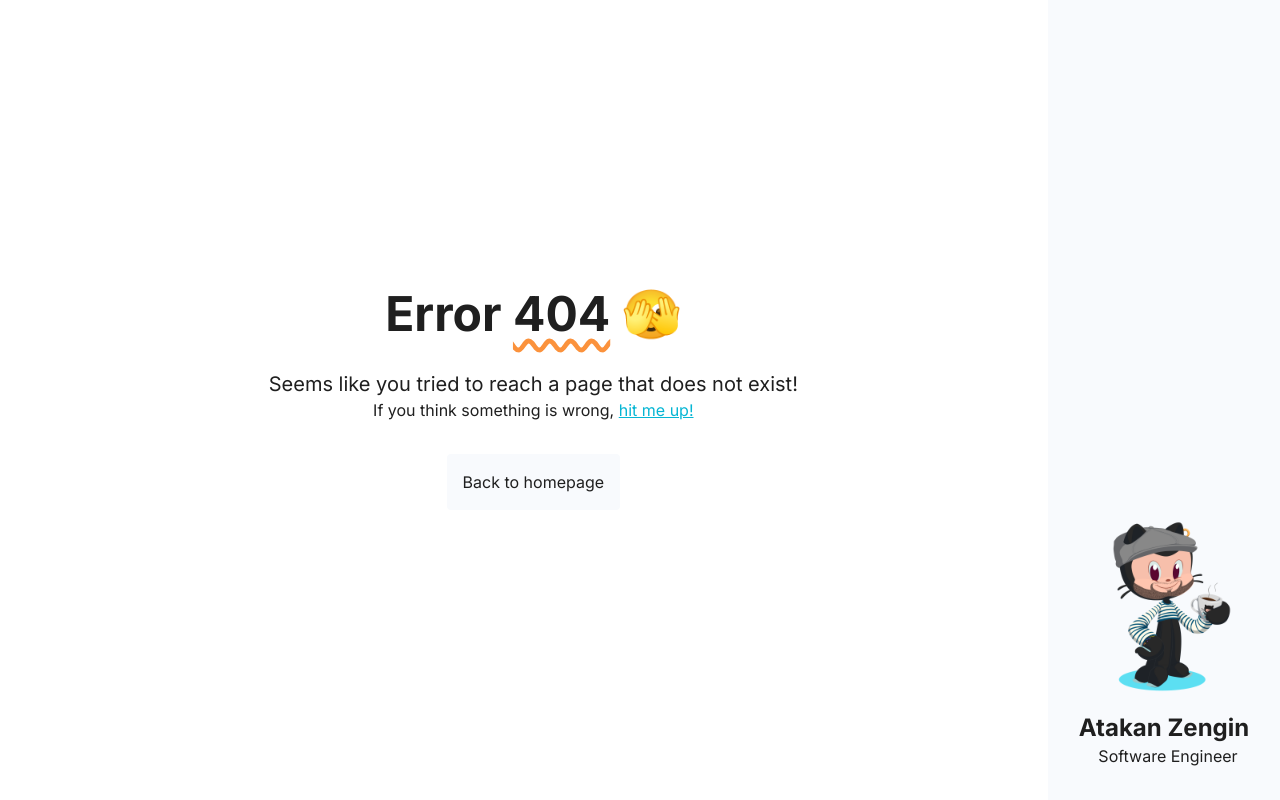
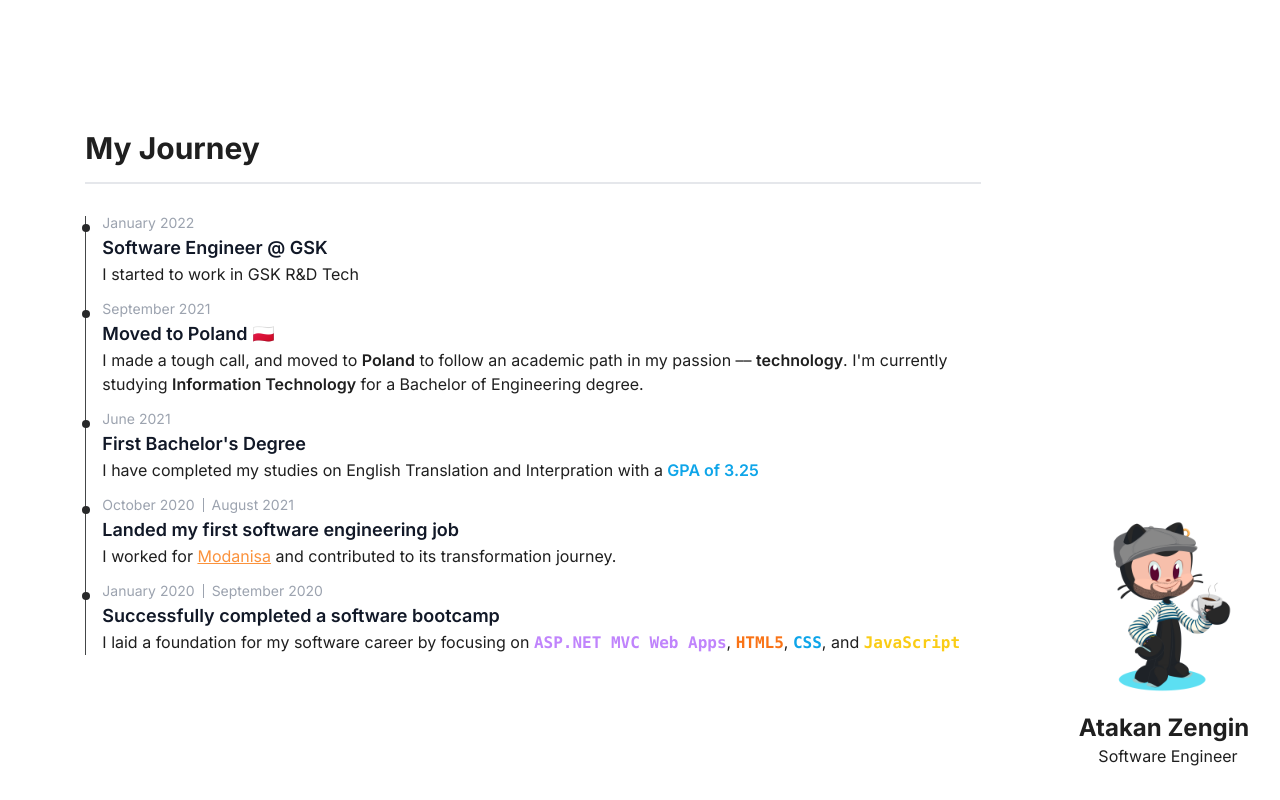
Before and after one commit to atakanzen/atakanzen.com, a Next.js app: page /my-journey in a window 1280 px wide. Before the commit this address had no page. Built offline with nearby package versions, Linux system fonts and the light colour scheme.

Commit message:
Add my journey timeline page

```diff
--- a/components/Sidebar.tsx
+++ b/components/Sidebar.tsx
@@ -3,7 +3,7 @@ import Link from "next/link";
 
 export default function Sidebar() {
   return (
-    <aside className="backdrop-blur-xl bg-gradient-to-b from-cyan-100 dark:from-miogray-100 xl:from-miowhite-50 xl:bg-miowhite-50 xl:dark:bg-miogray-100 xl:dark:from-miogray-100 p-4 xl:h-screen">
+    <aside className="backdrop-blur-xl p-4 xl:h-screen">
       <div className="flex flex-row-reverse xl:flex-col h-full items-center justify-between xl:justify-end gap-2">
         {/* Dynamic sized profile photo based on breakpoint */}
         <div>
--- /dev/null
+++ b/pages/my-journey/index.tsx
@@ -0,0 +1,153 @@
+import Link from "next/link";
+import React, { ReactElement } from "react";
+
+interface JorneyPoint {
+  title: string;
+  startDate: Date;
+  endDate?: Date;
+  description: ReactElement;
+  hasLink: boolean;
+  href?: string;
+  linkType?: "internal" | "external";
+}
+
+const journeyPoints: JorneyPoint[] = [
+  {
+    title: "Software Engineer @ GSK",
+    startDate: new Date(2022, 0),
+    description: (
+      <p className="text-base font-normal dark:text-gray-400">
+        I started to work in GSK R&D Tech
+      </p>
+    ),
+    hasLink: false,
+  },
+  {
+    title: "Moved to Poland 🇵🇱",
+    startDate: new Date(2021, 8),
+    description: (
+      <p className="text-base font-normal dark:text-gray-400">
+        I made a tough call, and moved to{" "}
+        <span className="font-semibold">Poland</span> to follow an academic path
+        in my passion –– <span className="font-semibold">technology</span>.
+        I&apos;m currently studying{" "}
+        <span className="font-semibold dark:text-gray-200">
+          Information Technology
+        </span>{" "}
+        for a Bachelor of Engineering degree.
+      </p>
+    ),
+    hasLink: false,
+  },
+  {
+    title: "First Bachelor's Degree",
+    startDate: new Date(2021, 5),
+    description: (
+      <p className="text-base font-normal dark:text-gray-400">
+        I have completed my studies on English Translation and Interpration with
+        a <span className="text-sky-500 font-semibold">GPA of 3.25</span>
+      </p>
+    ),
+    hasLink: false,
+  },
+  {
+    title: "Landed my first software engineering job",
+    startDate: new Date(2020, 9),
+    endDate: new Date(2021, 7),
+    description: (
+      <p className="text-base font-normal dark:text-gray-400">
+        I worked for{" "}
+        <a
+          className="text-orange-400 underline"
+          href="https://modanisa.com"
+          target="_blank"
+          rel="noopener noreferrer"
+        >
+          Modanisa
+        </a>{" "}
+        and contributed to its transformation journey.
+      </p>
+    ),
+    hasLink: false,
+  },
+  {
+    title: "Successfully completed a software bootcamp",
+    startDate: new Date(2020, 0),
+    endDate: new Date(2020, 8),
+    description: (
+      <p className="text-base font-normal dark:text-gray-400">
+        I laid a foundation for my software career by focusing on{" "}
+        <span className="text-purple-400 font-semibold font-mono">
+          ASP.NET MVC Web Apps
+        </span>
+        , <span className="text-orange-500 font-semibold font-mono">HTML5</span>
+        , <span className="text-sky-500 font-semibold font-mono">CSS</span>, and{" "}
+        <span className="text-yellow-400 font-semibold font-mono">
+          JavaScript
+        </span>
+      </p>
+    ),
+    hasLink: false,
+  },
+];
+
+const MyJourney = () => {
+  return (
+    <div className="flex flex-col items-center xl:items-start gap-4 divide-y-2 justify-center xl:h-full xl:max-w-4xl mx-auto">
+      <h2 className="text-3xl font-bold">My Journey</h2>
+      <div className="pt-4">
+        <ol className="relative border-l border-x-miogray-50 dark:border-x-miowhite-50">
+          {journeyPoints.map((j, i) => (
+            <li key={i} className="ml-4 my-4">
+              <div className="absolute w-2 h-2 bg-miogray-100 rounded-full mt-2 -left-[0.275rem]  dark:bg-miowhite-50"></div>
+              <div className="flex items-center gap-2 divide-x divide-gray-400">
+                <time className="mb-1 text-sm font-normal leading-none text-gray-400 dark:text-gray-500">
+                  {j.startDate.toLocaleDateString("en", {
+                    year: "numeric",
+                    month: "long",
+                  })}
+                </time>
+                {j.endDate ? (
+                  <>
+                    <time className="pl-2 mb-1 text-sm font-normal leading-none text-gray-400 dark:text-gray-500">
+                      {j.endDate.toLocaleDateString("en", {
+                        year: "numeric",
+                        month: "long",
+                      })}
+                    </time>
+                  </>
+                ) : null}
+              </div>
+
+              <h3 className="text-lg font-semibold text-gray-900 dark:text-white">
+                {j.title}
+              </h3>
+              {j.description}
+              {j.hasLink ? (
+                j.linkType === "internal" ? (
+                  <Link
+                    className="inline-flex items-center p-2 mt-2 rounded-md bg-miowhite-50 hover:bg-cyan-50 dark:bg-miogray-100 dark:hover:bg-miogray-50"
+                    href={j.href!}
+                  >
+                    See more here
+                  </Link>
+                ) : j.linkType === "external" ? (
+                  <a
+                    className="inline-flex items-center p-2 mt-2 rounded-md bg-miowhite-50 hover:bg-cyan-50 dark:bg-miogray-100 dark:hover:bg-miogray-50"
+                    href={j.href!}
+                    target="_blank"
+                    rel="noopener noreferrer"
+                  >
+                    See more here
+                  </a>
+                ) : null
+              ) : null}
+            </li>
+          ))}
+        </ol>
+      </div>
+    </div>
+  );
+};
+
+export default MyJourney;
```
